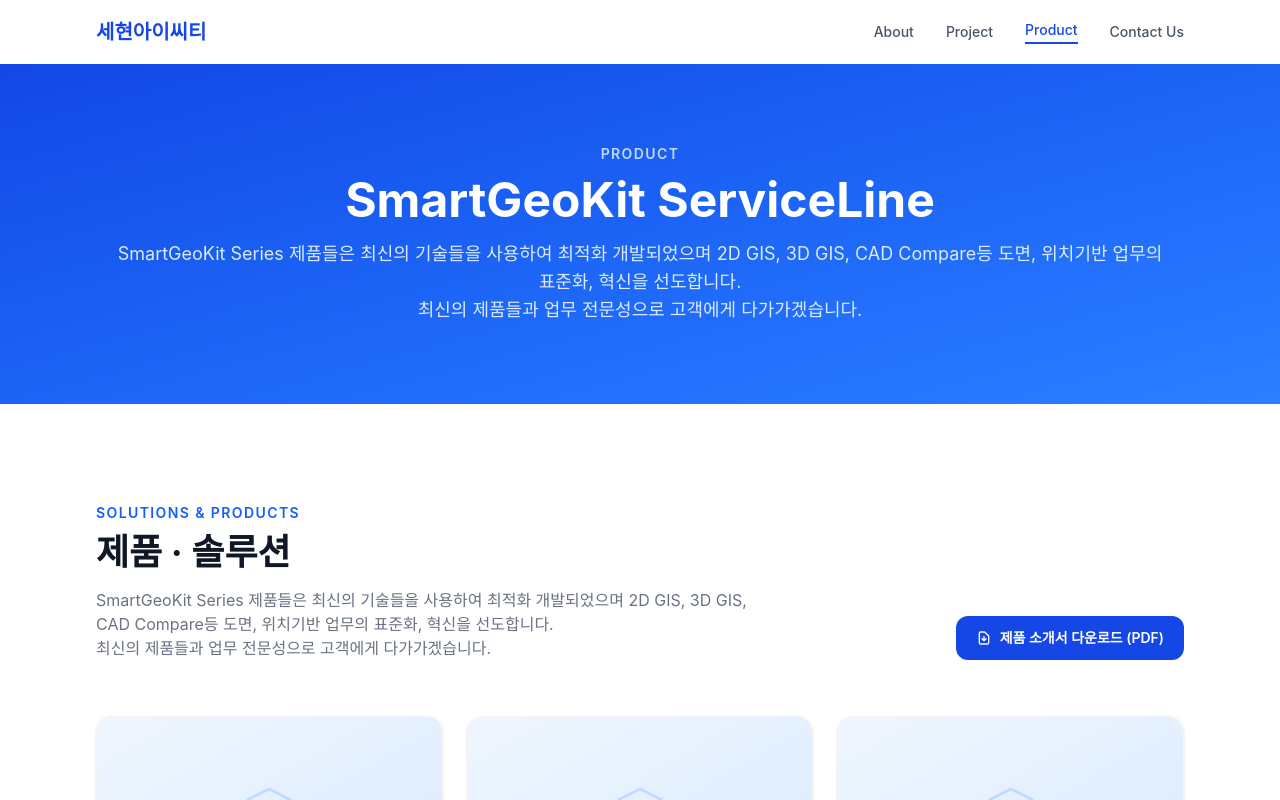
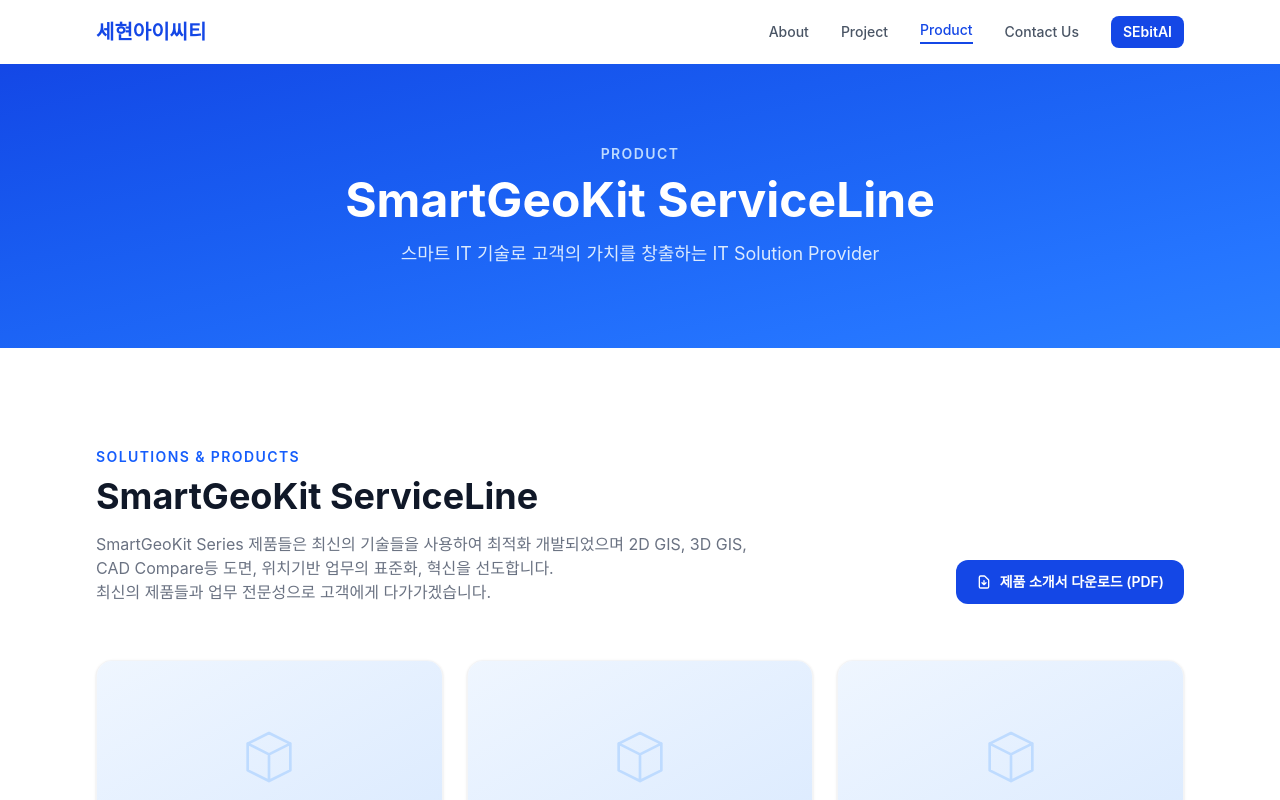
Before and after one commit to sehyunictsebitleedy/hp_home, a Next.js app: page /product in a window 1280 px wide. Shown: the top 800 px of the page. Built offline with nearby package versions, Linux system fonts and the light colour scheme; a web font is replaced by a local one.

Commit message:
product_수정완료

```diff
--- a/src/app/product/page.tsx
+++ b/src/app/product/page.tsx
@@ -30,7 +30,7 @@
             SmartGeoKit ServiceLine
           </h1>
           <p className="mt-4 text-blue-100 text-lg mx-auto">
-            SmartGeoKit Series 제품들은 최신의 기술들을 사용하여 최적화 개발되었으며 2D GIS, 3D GIS, CAD Compare등 도면, 위치기반 업무의 표준화, 혁신을 선도합니다.<br />최신의 제품들과 업무 전문성으로 고객에게 다가가겠습니다.
+            스마트 IT 기술로 고객의 가치를 창출하는 IT Solution Provider
           </p>
         </div>
       </section>
--- a/src/components/layout/Footer.tsx
+++ b/src/components/layout/Footer.tsx
@@ -21,6 +21,7 @@
               <li><Link href="/project" className="hover:text-white transition-colors">Project</Link></li>
               <li><Link href="/product" className="hover:text-white transition-colors">Product</Link></li>
               <li><Link href="/contact" className="hover:text-white transition-colors">Contact Us</Link></li>
+              <li><Link href="/contact" className="hover:text-white transition-colors">SEbit AI</Link></li>
             </ul>
           </div>
 
--- a/src/components/layout/Header.tsx
+++ b/src/components/layout/Header.tsx
@@ -50,6 +50,14 @@
                 {item.label}
               </Link>
             ))}
+            <a
+              href="#"
+              target="_blank"
+              rel="noopener noreferrer"
+              className="text-sm font-semibold px-3 py-1.5 rounded-lg bg-blue-700 text-white hover:bg-blue-800 transition-colors"
+            >
+              SEbitAI
+            </a>
           </nav>
 
           {/* 모바일 햄버거 */}
@@ -80,6 +88,15 @@
               {item.label}
             </Link>
           ))}
+          <a
+            href="#"
+            target="_blank"
+            rel="noopener noreferrer"
+            onClick={() => setMenuOpen(false)}
+            className="block py-3 text-sm font-semibold text-blue-700 hover:text-blue-800 transition-colors"
+          >
+            SEbitAI ↗
+          </a>
         </div>
       )}
     </header>
--- a/src/components/sections/product/ProductListSection.tsx
+++ b/src/components/sections/product/ProductListSection.tsx
@@ -35,7 +35,7 @@
               Solutions &amp; Products
             </span>
             <h2 className="mt-2 text-3xl sm:text-4xl font-bold text-gray-900">
-              제품 · 솔루션
+              SmartGeoKit ServiceLine
             </h2>
             <p className="mt-4 text-gray-500 text-base max-w-2xl">
               SmartGeoKit Series 제품들은 최신의 기술들을 사용하여 최적화 개발되었으며 2D GIS, 3D GIS, CAD Compare등 도면, 위치기반 업무의 표준화, 혁신을 선도합니다.<br />최신의 제품들과 업무 전문성으로 고객에게 다가가겠습니다.
```
Also changed, not shown: 1 other file (tests, documents, lock files or other folders).
